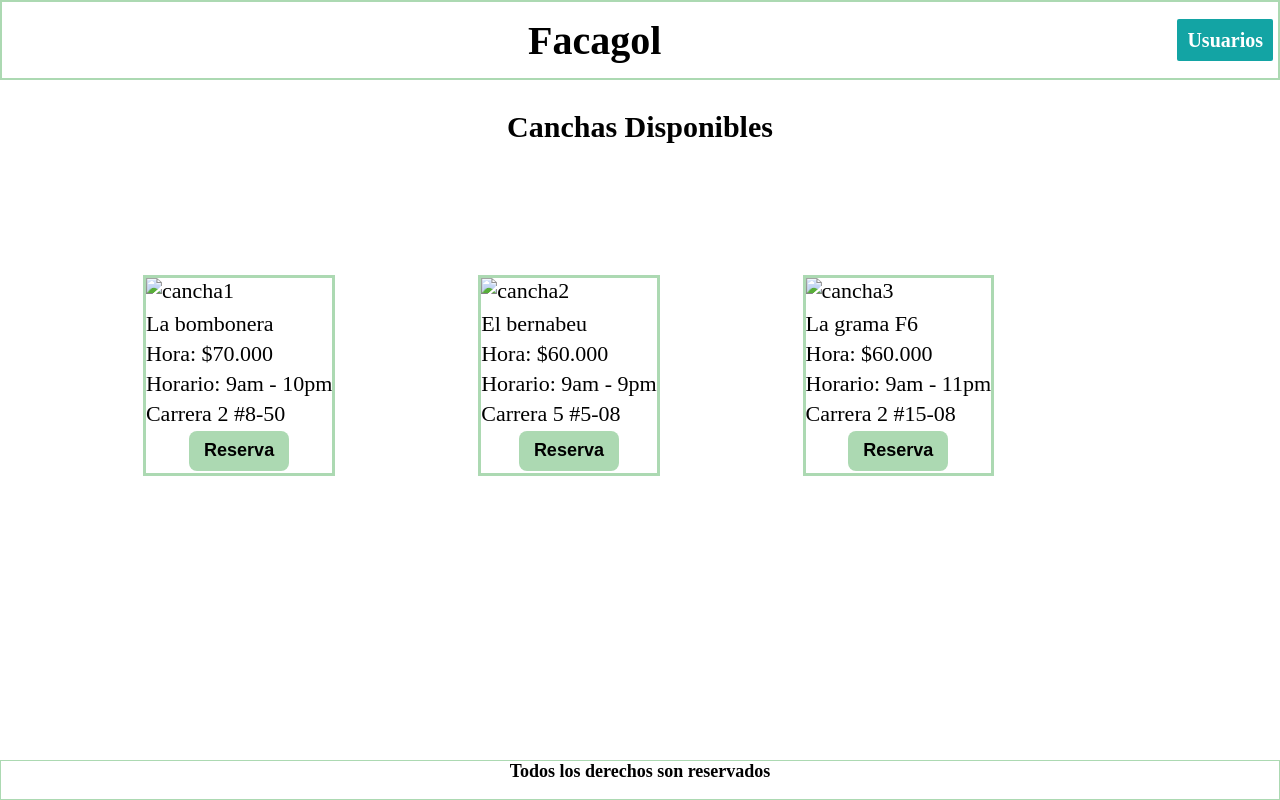
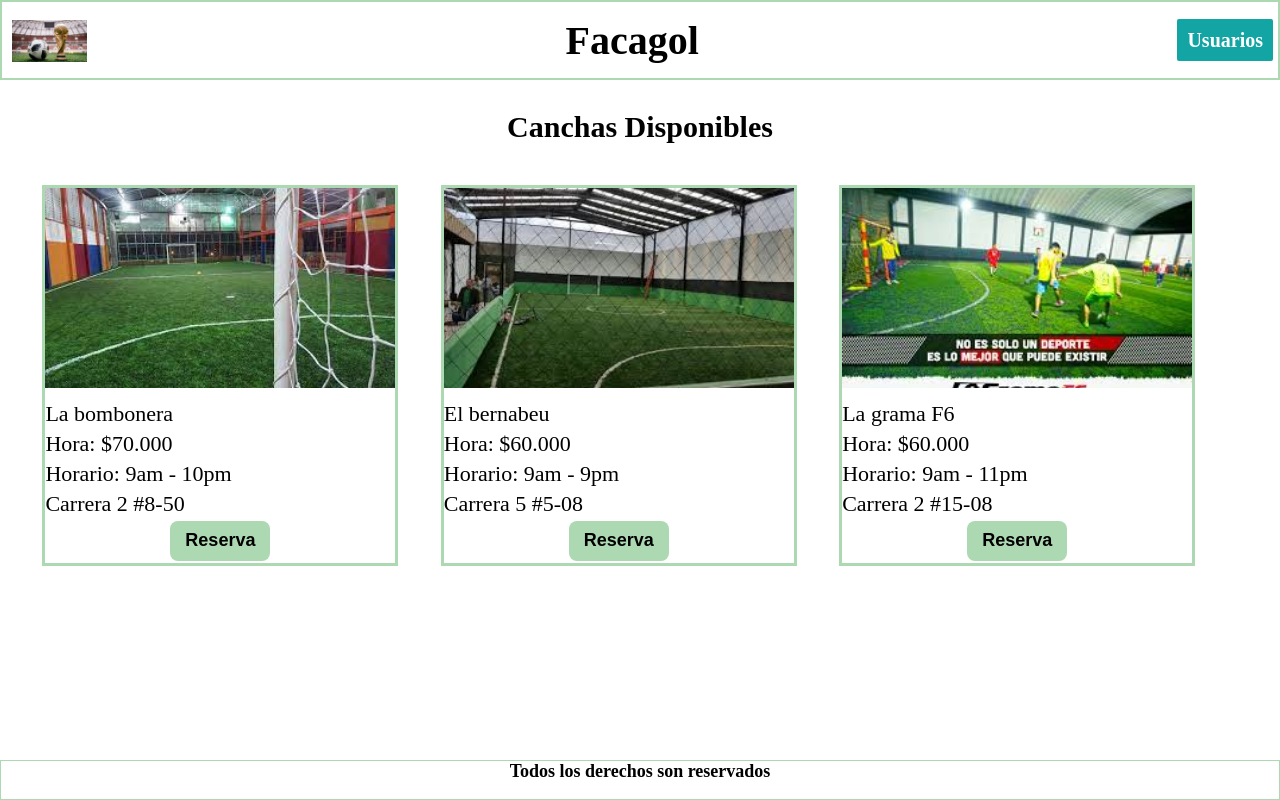
Before and after one commit to samirwilches/reservas, a plain HTML site: page paginas/pagina1.html in a window 1280 px wide. Drawn offline with Linux system fonts and the light colour scheme; files that its build step writes are made by us from their sources.

Commit message:
se modificaron las paginas

```diff
--- a/paginas/pagina1.html
+++ b/paginas/pagina1.html
@@ -5,7 +5,7 @@
         <meta name="description" content="Este es la pagina principal de la reserva">
         <meta name="robots" content="index-follow">
         <meta name="viewport" content="width=device-width, initial-scale=1.0">
-        <link rel="stylesheet" href="./css/style.css">
+        <link rel="stylesheet" href="../css/style.css">
         <title>Canchas Sinteticas</title>
     </head>
     <body>
@@ -14,7 +14,7 @@
                 <ul class="header-nav">
                     <li>
                         <a href="">
-                            <img src="imagenes/logo.png" alt="">
+                            <img src="../imagenes/logo.png" alt="">
                         </a>
                     </li>
                     <li>
@@ -32,17 +32,17 @@
             </div>
             <div class="caja2">
                 <div class="cancha1">
-                    <img src="imagenes/cancha1.jpg" alt="cancha1">
+                    <img src="../imagenes/cancha1.jpg" alt="cancha1">
                     <p>La bombonera</p>
                     <p>Hora: $70.000</p>
                     <p>Horario: 9am - 10pm</p>
                     <p>Carrera 2 #8-50</p>
-                    <a href="pagina2.html" class="cancha1-boton">
+                    <a href="./pagina2.html" class="cancha1-boton">
                         <button type="submit">Reserva</button>
                     </a>
                 </div>
                 <div class="cancha2">
-                    <img src="imagenes/cancha2.jpg" alt="cancha2">
+                    <img src="../imagenes/cancha2.jpg" alt="cancha2">
                     <p>El bernabeu</p>
                     <p>Hora: $60.000</p>
                     <p>Horario: 9am - 9pm</p>
@@ -52,7 +52,7 @@
                     </a>
                 </div>
                 <div class="cancha3">
-                    <img src="imagenes/cancha3.jpg" alt="cancha3">
+                    <img src="../imagenes/cancha3.jpg" alt="cancha3">
                     <p>La grama F6</p>
                     <p>Hora: $60.000</p>
                     <p>Horario: 9am - 11pm</p>
```
Also changed, not shown: index.html (+1 -1 lines), paginas/pagina2.html (+3 -3 lines), paginas/pagina3.html (+3 -3 lines), paginas/pagina4.html (+3 -3 lines).
